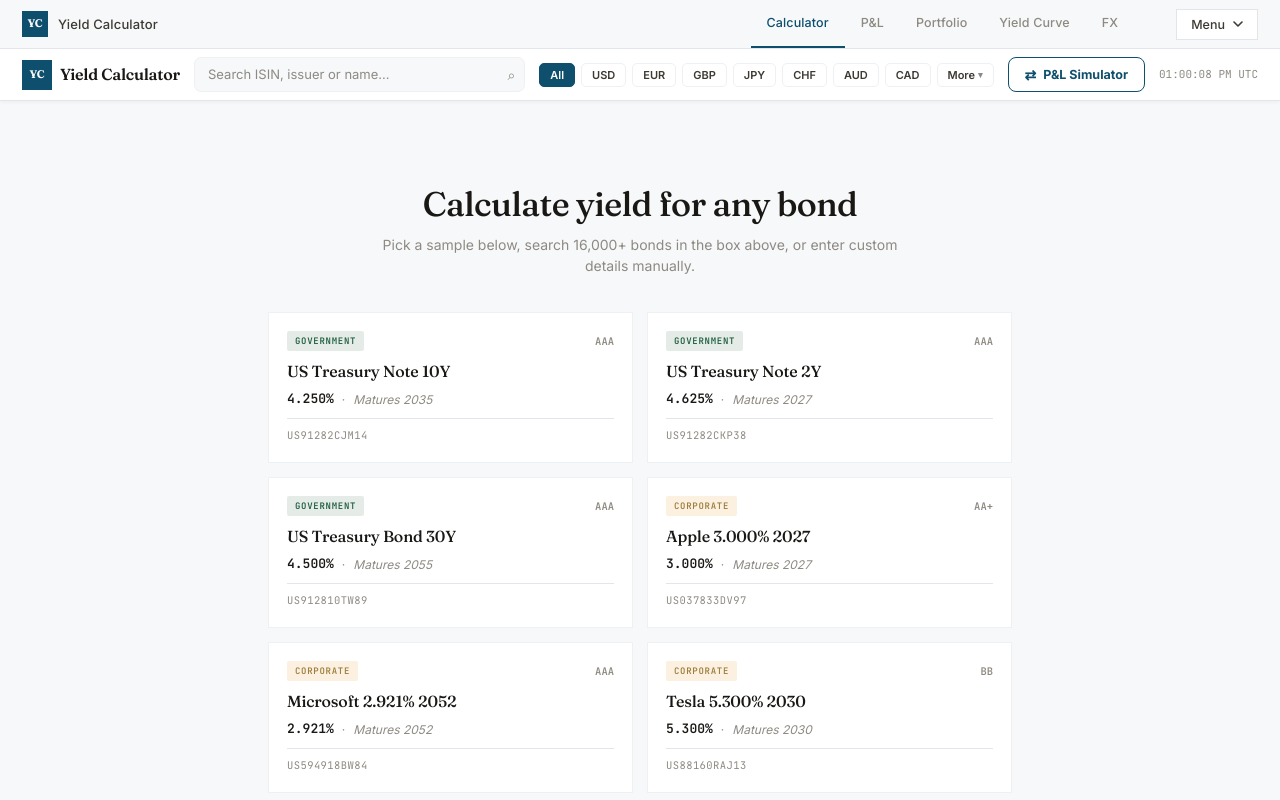
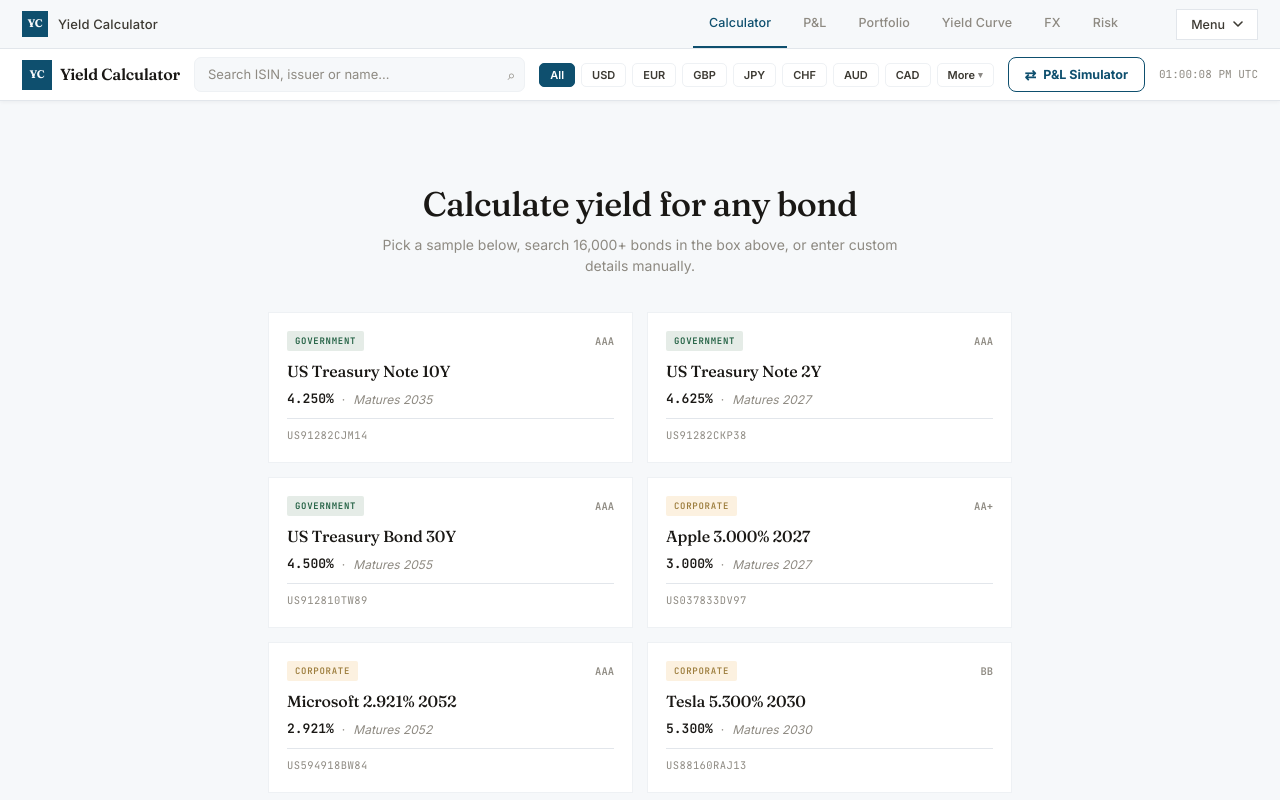
Before and after one commit to Garik725/Yield-Calculator, a Next.js app: page /calc in a window 1280 px wide. Shown: the top 800 px of the page. Built offline with nearby package versions, Linux system fonts and the light colour scheme.

Commit message:
Update calc.js

```diff
--- a/pages/calc.js
+++ b/pages/calc.js
@@ -823,6 +823,7 @@
             <Link href="/portfolio" className="pn-mod">Portfolio</Link>
             <Link href="/curve" className="pn-mod">Yield Curve</Link>
             <Link href="/fx" className="pn-mod">FX</Link>
+            <Link href="/risk" className="pn-mod">Risk</Link>
           </div>
           <div className="nav-menu">
             <button className={`nav-trigger ${navOpen ? 'on' : ''}`} onClick={() => setNavOpen(!navOpen)} aria-label="Open menu">
@@ -839,6 +840,7 @@
                 <Link href="/portfolio" className="np-link" onClick={() => setNavOpen(false)}>Portfolio</Link>
                 <Link href="/curve" className="np-link" onClick={() => setNavOpen(false)}>Yield Curve</Link>
                 <Link href="/fx" className="np-link" onClick={() => setNavOpen(false)}>FX</Link>
+                <Link href="/risk" className="np-link" onClick={() => setNavOpen(false)}>Risk</Link>
               </div>
             )}
           </div>
```
